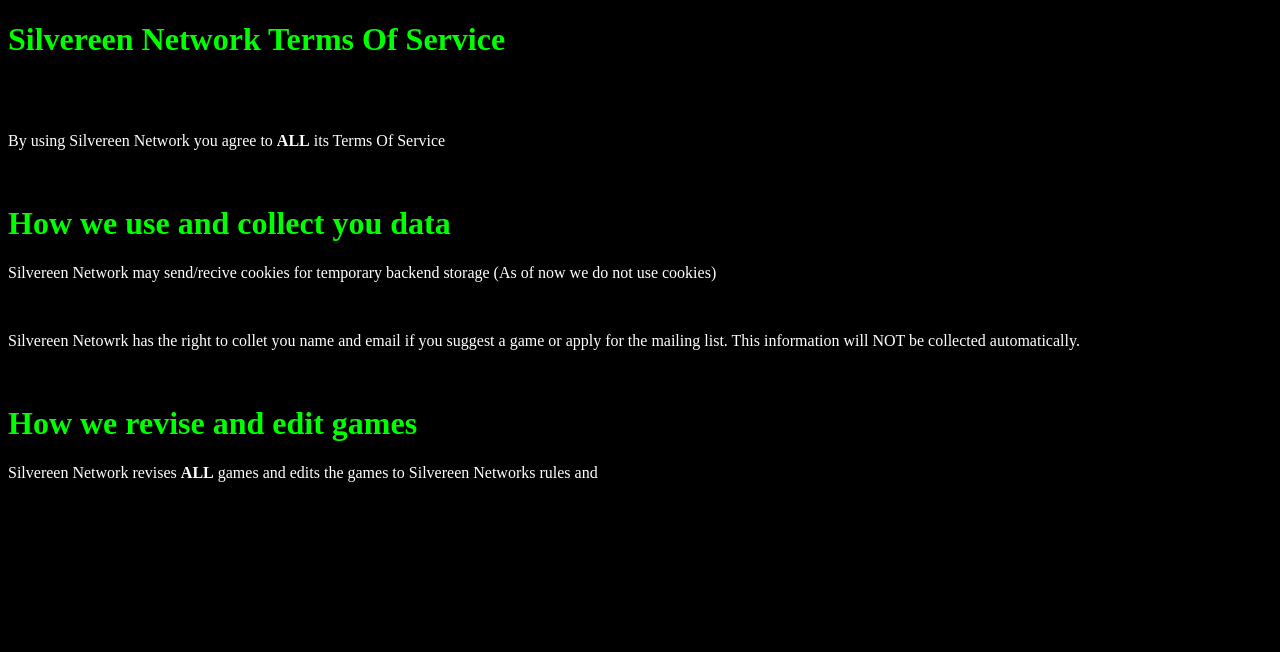
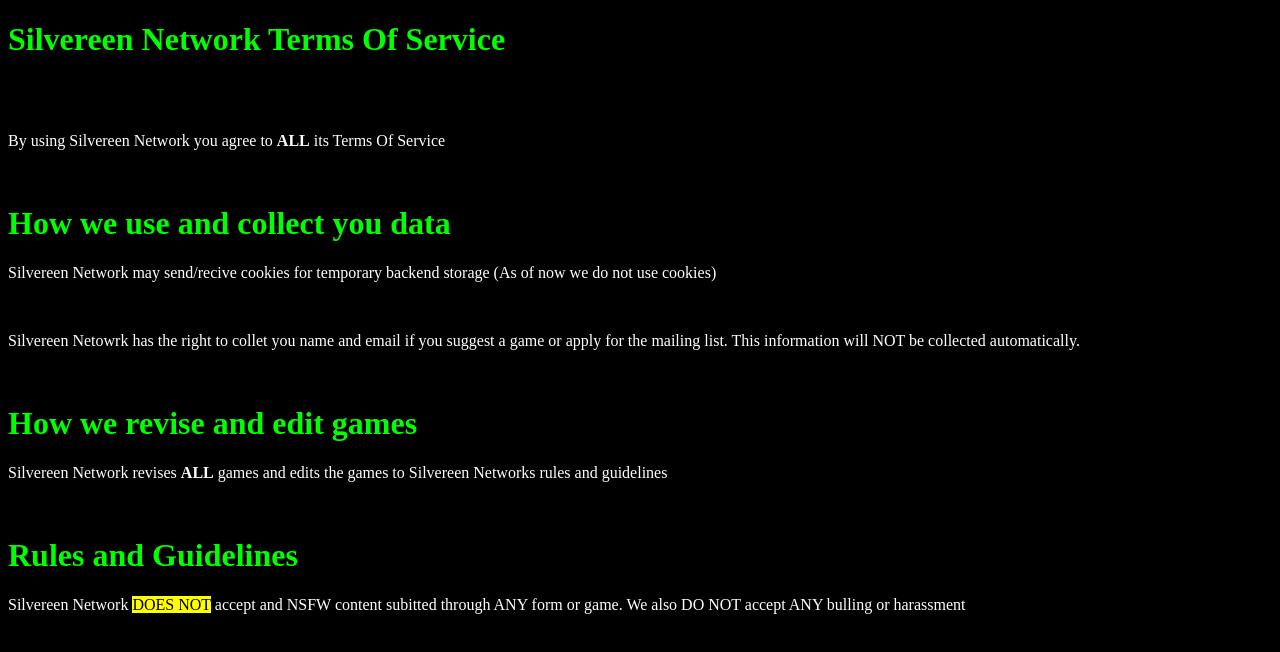
Before and after one commit to silvereennetwork/SNbeta, a plain HTML site: page TOS.html in a window 1280 px wide. Drawn offline with Linux system fonts and the light colour scheme.

Commit message:
Update TOS.html

```diff
--- a/TOS.html
+++ b/TOS.html
@@ -35,7 +35,10 @@
       <p>Silvereen Netowrk has the right to collet you name and email if you suggest a game or apply for the mailing list. This information will NOT be collected automatically.</p>
       <br>
       <h1>How we revise and edit games</h1>
-      <p>Silvereen Network revises <strong>ALL</strong> games and edits the games to Silvereen Networks rules and </p>
+      <p>Silvereen Network revises <strong>ALL</strong> games and edits the games to Silvereen Networks rules and guidelines</p>
+      <br>
+      <h1>Rules and Guidelines</h1>
+      <p>Silvereen Network <mark>DOES NOT</mark> accept and NSFW content subitted through ANY form or game. We also DO NOT accept ANY bulling or harassment
 
     </body>
     </hmtl>
```
